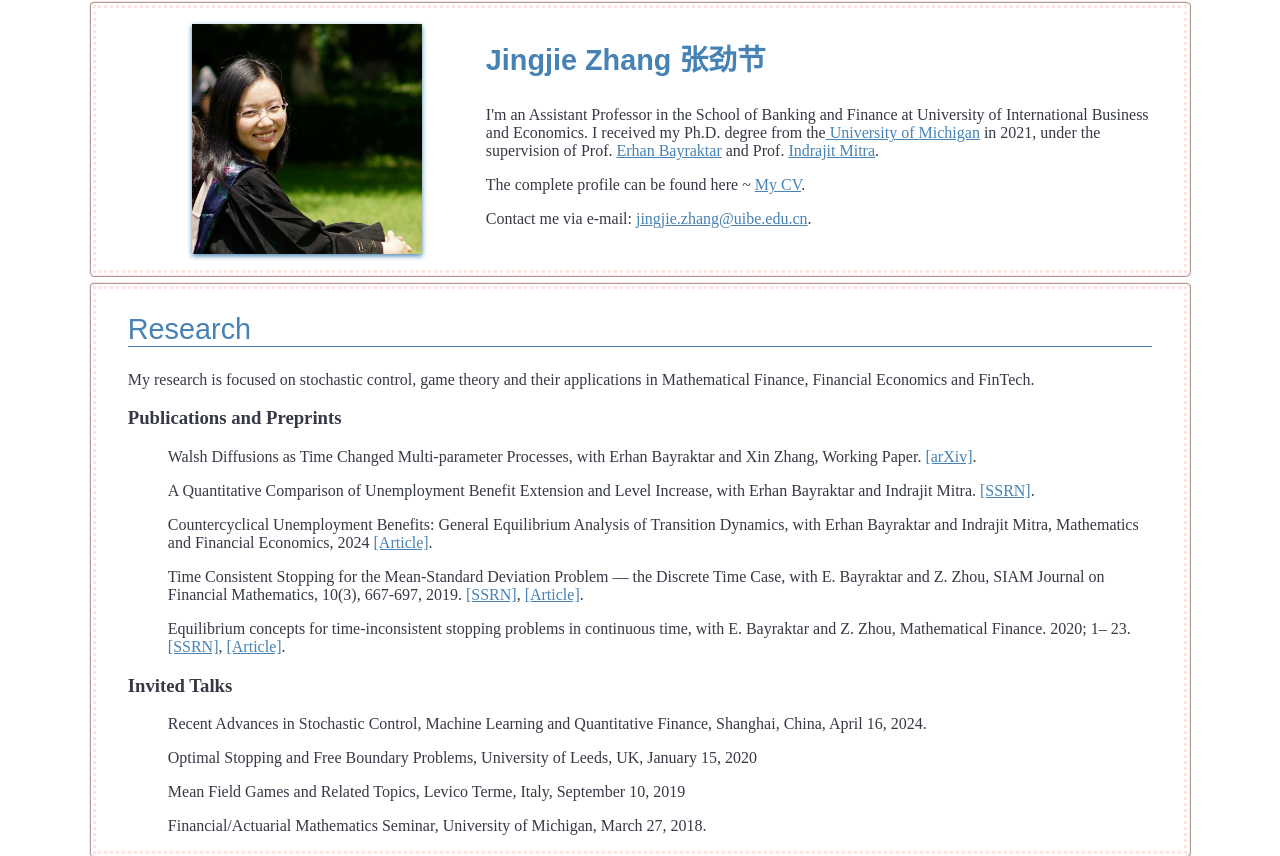
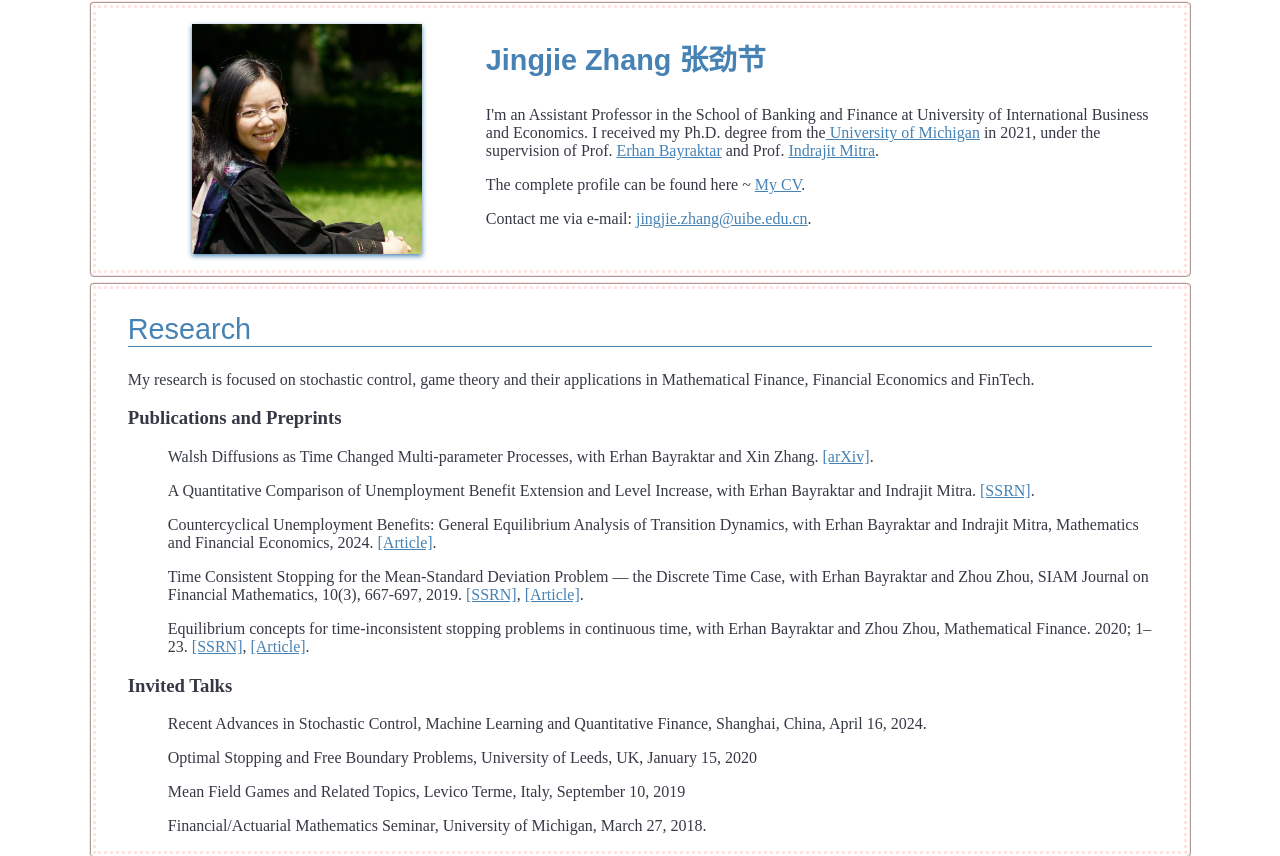
Before and after one commit to jingjie-zh/jingjie-zh.github.io, a plain HTML site: page index.html in a window 1280 px wide. Shown: the part 382-1238 px from the top of the page. Drawn offline with Linux system fonts and the light colour scheme.

Commit message:
Add files via upload

```diff
--- a/index.html
+++ b/index.html
@@ -36,21 +36,21 @@
 		<h3>Publications and Preprints</h3>
 		<ul class="body">
 			<li class="body">
-				<p class="p2">Walsh Diffusions as Time Changed Multi-parameter Processes, with Erhan Bayraktar and Xin Zhang, Working Paper. <a href="https://arxiv.org/abs/2204.07101">[arXiv]</a>.
+				<p class="p2">Walsh Diffusions as Time Changed Multi-parameter Processes, with Erhan Bayraktar and Xin Zhang. <a href="https://arxiv.org/abs/2204.07101">[arXiv]</a>.
 				</p>
 				<p class="p2">A Quantitative Comparison of Unemployment Benefit Extension and Level Increase, with Erhan Bayraktar and Indrajit Mitra. <a href="https://papers.ssrn.com/sol3/papers.cfm?abstract_id=4414325">[SSRN]</a>.
 				</p>
 			</li>
 			<li class="body">
-				<p class="p2">Countercyclical Unemployment Benefits: General Equilibrium Analysis of Transition Dynamics, with Erhan Bayraktar and Indrajit Mitra, Mathematics and Financial Economics, 2024 <a href="https://link.springer.com/article/10.1007/s11579-023-00351-x">[Article]</a>.
+				<p class="p2">Countercyclical Unemployment Benefits: General Equilibrium Analysis of Transition Dynamics, with Erhan Bayraktar and Indrajit Mitra, Mathematics and Financial Economics, 2024. <a href="https://link.springer.com/article/10.1007/s11579-023-00351-x">[Article]</a>.
 				</p>
 			</li>
 			<li class="body">
-				<p class="p2"> Time Consistent Stopping for the Mean-Standard Deviation Problem — the Discrete Time Case, with E. Bayraktar and Z. Zhou, SIAM Journal on Financial Mathematics, 10(3), 667-697, 2019. <a href="https://papers.ssrn.com/sol3/papers.cfm?abstract_id=3128866">[SSRN]</a>, <a href="https://epubs.siam.org/doi/10.1137/18M1216432">[Article]</a>.
+				<p class="p2"> Time Consistent Stopping for the Mean-Standard Deviation Problem — the Discrete Time Case, with Erhan Bayraktar and Zhou Zhou, SIAM Journal on Financial Mathematics, 10(3), 667-697, 2019. <a href="https://papers.ssrn.com/sol3/papers.cfm?abstract_id=3128866">[SSRN]</a>, <a href="https://epubs.siam.org/doi/10.1137/18M1216432">[Article]</a>.
 				</p>
 			</li>
 			<li class="body">
-				<p class="p2"> Equilibrium concepts for time-inconsistent stopping problems in continuous time, with E. Bayraktar and Z. Zhou,  Mathematical Finance. 2020; 1– 23. <a href="https://papers.ssrn.com/sol3/papers.cfm?abstract_id=3448620">[SSRN]</a>, <a href="https://doi.org/10.1111/mafi.12293">[Article]</a>.
+				<p class="p2"> Equilibrium concepts for time-inconsistent stopping problems in continuous time, with Erhan Bayraktar and Zhou Zhou,  Mathematical Finance. 2020; 1– 23. <a href="https://papers.ssrn.com/sol3/papers.cfm?abstract_id=3448620">[SSRN]</a>, <a href="https://doi.org/10.1111/mafi.12293">[Article]</a>.
 				</p>
 			</li>
 		</ul >
```
